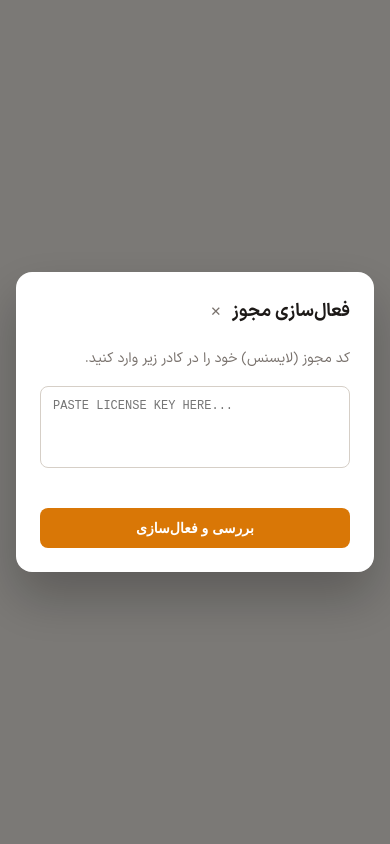
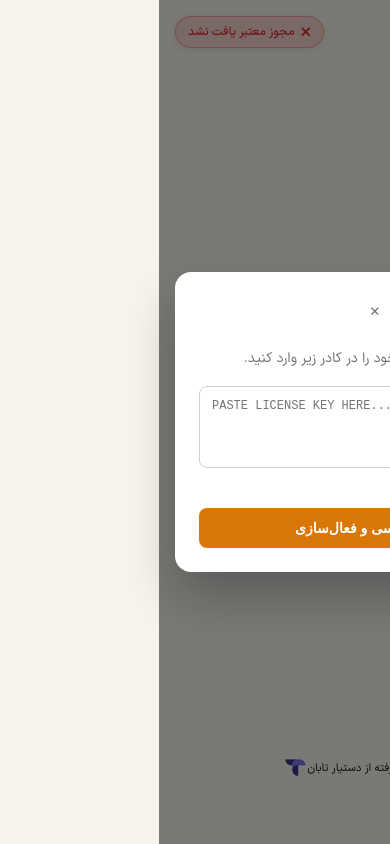
Before and after one commit to amirziveh/toolset, a Vue app: page / in a window 390 px wide. Built offline with nearby package versions, Linux system fonts and the light colour scheme.

Commit message:
version 0.8

```diff
--- a/index.html
+++ b/index.html
@@ -10,7 +10,7 @@
     <link rel="preconnect" href="https://fonts.gstatic.com" crossorigin>
 
     <!-- Preload Vazirmatn font with multiple weights -->
-    <link href="https://fonts.googleapis.com/css2?family=Vazirmatn:wght@400;700;800&display=swap" rel="stylesheet">
+    <!-- <link href="https://fonts.googleapis.com/css2?family=Vazirmatn:wght@400;700;800&display=swap" rel="stylesheet"> -->
 
     <!-- Font Awesome -->
     <link rel="stylesheet" href="https://cdnjs.cloudflare.com/ajax/libs/font-awesome/6.5.1/css/all.min.css">
--- a/src/router/index.js
+++ b/src/router/index.js
@@ -48,6 +48,10 @@ router.beforeEach(async (to, from) => {
   // No valid license — redirect to root (shows modal via App.vue)
   // Store the intended route for redirection after license verification
   if (!_x.value) {
+    // If already on the root path, don't redirect again (prevents infinite loop)
+    if (to.path === '/') {
+      return true;
+    }
     // Return an object with the redirect path and state containing the intended route
     return {
       path: '/',
--- a/src/views/DashboardView.vue
+++ b/src/views/DashboardView.vue
@@ -1,14 +1,43 @@
 <script setup>
 import { useRouter } from 'vue-router';
 import { useInvoiceStore } from '../stores/invoice.js';
-import { onMounted } from 'vue';
+import { onMounted, computed } from 'vue';
+import { _x, _e, _s, _checking, checkStoredLicense } from '../composables/useLicense.js';
+import _PUB from '../utils/publicKey.js';
 
 const router = useRouter();
 const store = useInvoiceStore();
 
-// Initialize theme on mount
-onMounted(() => {
+// License state
+const licenseValid = _x;
+const licenseExp = _e;
+const licenseStatus = _s;
+const licenseChecking = _checking;
+
+// Calculate days remaining
+const daysRemaining = computed(() => {
+  if (!licenseValid.value || licenseExp.value === 0) return 0;
+  const now = Date.now();
+  const expMs = licenseExp.value * 1000;
+  const diffMs = expMs - now;
+  return Math.ceil(diffMs / (1000 * 60 * 60 * 24));
+});
+
+// License state computed values
+const hasLicense = computed(() => licenseValid.value && licenseExp.value > 0);
+const isExpired = computed(() => daysRemaining.value <= 0);
+const isExpiringSoon = computed(() => daysRemaining.value > 0 && daysRemaining.value <= 7);
+const licenseMessage = computed(() => {
+  if (licenseChecking.value) return 'در حال بررسی مجوز...';
+  if (!hasLicense.value) return 'مجوز معتبر یافت نشد';
+  if (isExpired.value) return 'مجوز منقضی شده است';
+  return `مجوز تا ${daysRemaining.value} روز دیگر معتبر است`;
+});
+
+// Initialize theme and license on mount
+onMounted(async () => {
   store.initDarkMode();
+  await checkStoredLicense(_PUB);
 });
 
 function navigateToProforma() {
@@ -17,13 +46,23 @@ function navigateToProforma() {
 </script>
 
 <template>
-  <div class="min-h-screen flex items-center justify-center p-6 sm:p-10" style="background: var(--bg)">
-    <div class="w-full max-w-5xl">
+  <div class="min-h-screen flex flex-col p-6 sm:p-10" style="background: var(--bg)">
+    <!-- Small License Badge - Top Left -->
+    <div class="license-badge" :class="{ 'warning': isExpiringSoon, 'expired': isExpired, 'valid': hasLicense && !isExpiringSoon && !isExpired }" :title="licenseMessage">
+      <i :class="{
+        'fa-solid fa-check': hasLicense && !isExpiringSoon && !isExpired,
+        'fa-solid fa-exclamation': isExpiringSoon,
+        'fa-solid fa-xmark': isExpired,
+        'fa-solid fa-spinner fa-spin': licenseChecking
+      }"></i>
+      <span v-if="hasLicense && !isExpired && !licenseChecking" class="license-days">{{ daysRemaining }} روز</span>
+      <span v-else class="license-text">{{ licenseMessage }}</span>
+    </div>
+
+    <div class="w-full max-w-5xl flex flex-col min-h-[calc(100vh-4rem)]">
 
       <!-- Header -->
       <div class="text-center mb-10 sm:mb-12 relative">
-              <h1 class="text-2xl sm:text-3xl font-extrabold mb-2" style="color: var(--fg)">لیست ابزارها</h1>
-              <!-- <p class="text-sm sm:text-base" style="color: var(--muted)">انتخاب کنید چه کاری انجام دهید</p> -->
        <button
           @click="store.toggleTheme()"
           class="theme-toggle-btn"
@@ -33,9 +72,10 @@ function navigateToProforma() {
         </button>
       </div>
 
+      <!-- Content Area - Centers tool list vertically -->
+      <div class="flex-1 flex items-center justify-center">
         <!-- App Cards Grid - Modern Dashboard Style -->
         <div class="grid grid-cols-1 sm:grid-cols-2 lg:grid-cols-3 gap-4 sm:gap-6 max-w-4xl mx-auto">
-
           <!-- Proforma Button - Active -->
           <button
             @click="navigateToProforma"
@@ -76,8 +116,12 @@ function navigateToProforma() {
               <p class="card-desc">در حال توسعه</p>
             </div>
           </button> -->
-
         </div>
+      </div>
+      <footer class="pt-8 pb-4 flex items-center justify-center gap-2" style="margin-bottom: 0px;">
+        <span class="powered-by-text">قدرت گرفته از دستیار تابان</span>
+        <img src="/Taban.png" alt="Taban Assistant Logo" style="height: 24px; width: auto;" />
+      </footer>
     </div>
   </div>
 </template>
@@ -212,6 +256,64 @@ function navigateToProforma() {
   border-radius: 6px;
 }
 
+/* Small License Badge - Top Left Corner */
+.license-badge {
+  position: fixed;
+  top: 16px;
+  left: 16px;
+  display: inline-flex;
+  align-items: center;
+  gap: 6px;
+  padding: 6px 12px;
+  border-radius: 9999px;
+  font-family: 'IRANSansX', sans-serif;
+  font-size: 0.75rem;
+  font-weight: 500;
+  z-index: 1000;
+  box-shadow: 0 2px 8px rgba(0, 0, 0, 0.1);
+  transition: all 0.2s ease;
+  cursor: default;
+  backdrop-filter: blur(8px);
+}
+
+.license-badge:hover {
+  transform: translateY(-1px);
+  box-shadow: 0 4px 12px rgba(0, 0, 0, 0.15);
+}
+
+.license-badge.valid {
+  background: rgba(5, 150, 105, 0.15);
+  color: #059669;
+  border: 1px solid rgba(5, 150, 105, 0.3);
+}
+
+.license-badge.warning {
+  background: rgba(217, 119, 6, 0.15);
+  color: #D97706;
+  border: 1px solid rgba(217, 119, 6, 0.3);
+}
+
+.license-badge.expired {
+  background: rgba(220, 38, 38, 0.15);
+  color: #DC2626;
+  border: 1px solid rgba(220, 38, 38, 0.3);
+}
+
+.license-badge i {
+  font-size: 0.875rem;
+}
+
+.license-days {
+  font-weight: 600;
+}
+
+.license-text {
+  max-width: 180px;
+  overflow: hidden;
+  text-overflow: ellipsis;
+  white-space: nowrap;
+}
+
 /* Responsive Adjustments */
 @media (max-width: 639px) {
   /* On very small screens, make cards slightly more compact */
@@ -247,7 +349,7 @@ function navigateToProforma() {
 /* Theme Toggle Button */
 .theme-toggle-btn {
   position: absolute;
-  top: 0px;
+  top: 16px;
   right: 16px;
   display: flex;
   align-items: center;
@@ -276,4 +378,8 @@ function navigateToProforma() {
   color: var(--muted);
   transition: color 0.2s ease;
 }
+
+.powered-by-text {
+  font-size: 0.7rem;
+}
 </style>
```
Also changed, not shown: public/Taban.png (added), 1 other file (tests, documents, lock files or other folders). Lines whose indentation alone changed are shown as unchanged.
